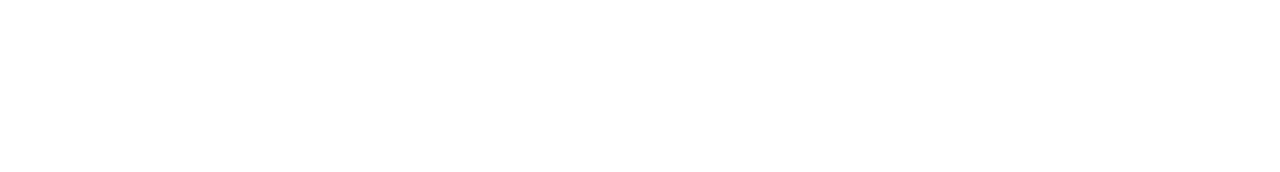
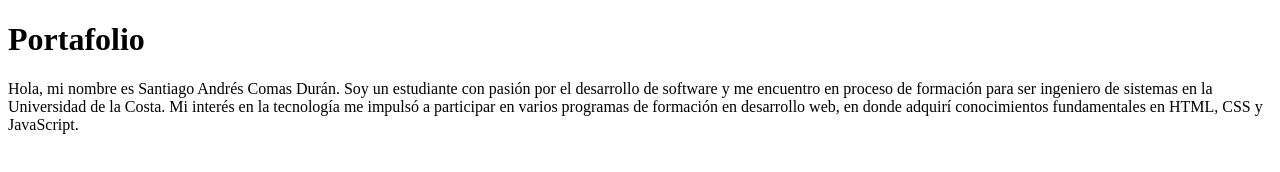
Before and after one commit to SantiagoComas07/rubrica_portafolio, a plain HTML site: page index.html in a window 1280 px wide. Drawn offline with Linux system fonts and the light colour scheme.

Commit message:
full name

```diff
--- a/index.html
+++ b/index.html
@@ -7,5 +7,15 @@
 </head>
 <body>
 
+    <header>
+
+    </header>
+    <main>
+        <h1>Portafolio</h1>
+        <p>Hola, mi nombre es Santiago Andrés Comas Durán. Soy un estudiante con pasión por el desarrollo de software y me encuentro en proceso de formación para ser ingeniero de sistemas en la Universidad de la Costa. Mi interés en la tecnología me impulsó a participar en varios programas de formación en desarrollo web,
+             en donde adquirí conocimientos fundamentales en HTML, CSS y JavaScript.</p>
+    </main>
+
+
 </body>
 </html>
```
